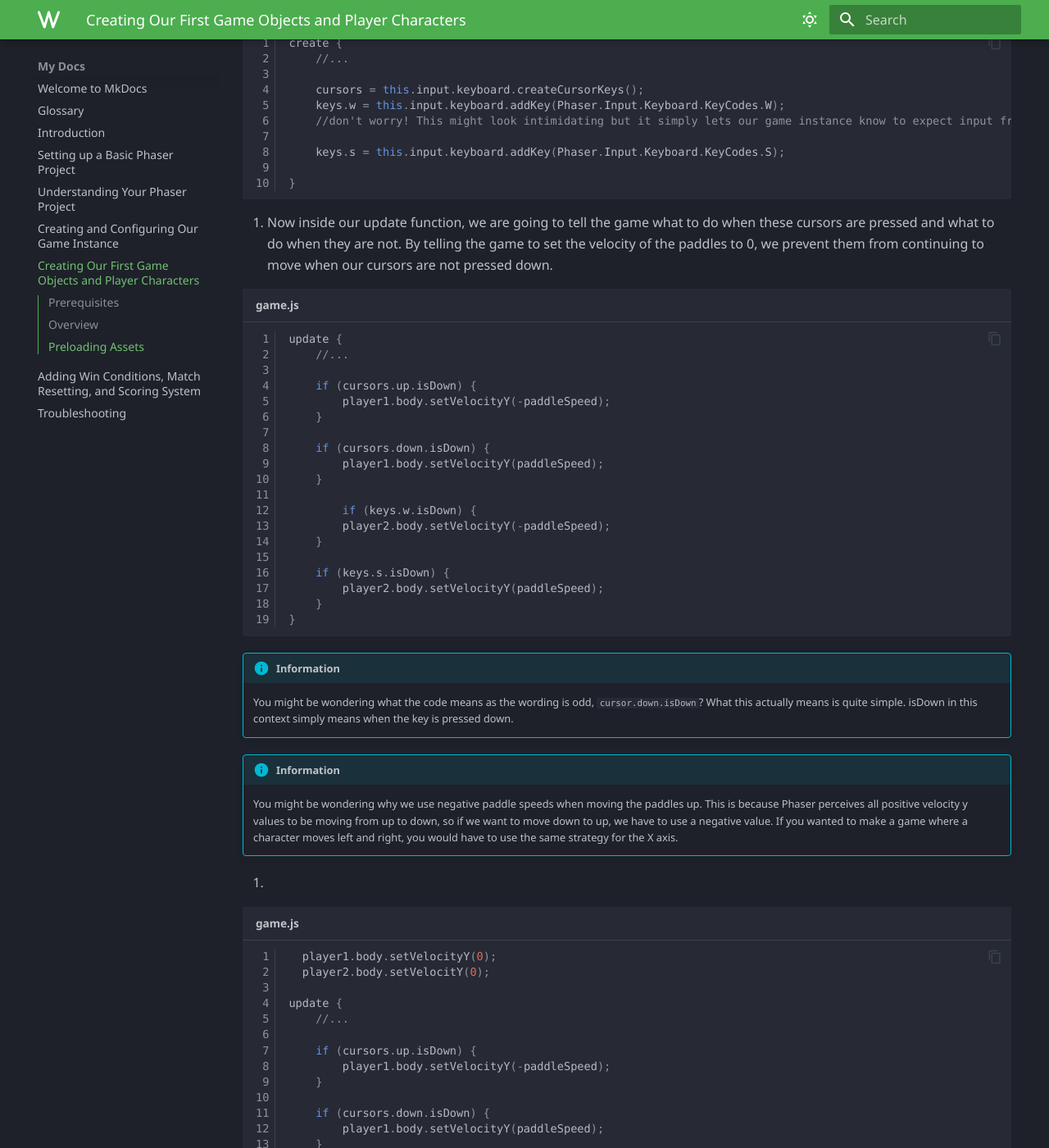
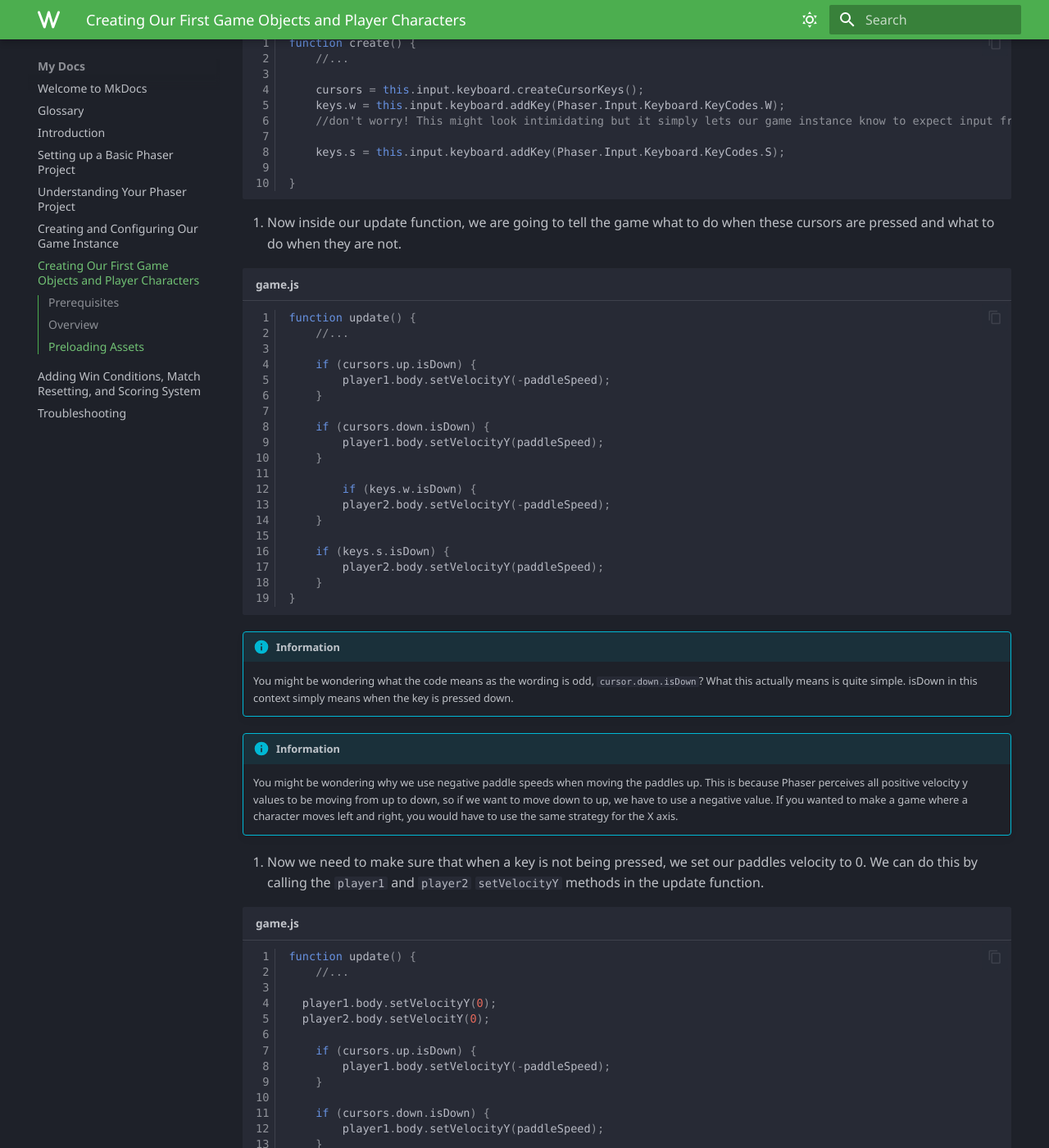
Before and after one commit to ndgeniebla/phaser-mkdocs, an MkDocs documentation site: the page built from docs/set-4.md, in a window 1280 px wide and 1400 px high, scrolled down 5500 px. Shown: the whole window at 82% size. Built offline with MkDocs 1.6.1 and Material for MkDocs 9.7.7, drawn with Linux system fonts in a browser that asks for light colours; some web fonts are replaced; some of the changed text lies outside the part shown.

Commit message:
add function keyword to create and update

````diff
--- a/docs/set-4.md
+++ b/docs/set-4.md
@@ -172,7 +172,7 @@ let isGameStarted;
 
 ```JS title="game.js" linenums="1"
 
-function update {
+function function update() {
     if (isGameStarted) {
         const initialVelocityX = 100;
         const initialVelocityY = 100;
@@ -190,7 +190,7 @@ function update {
 
 ``` JS title="game.js" linenums="1"
 
-create {
+function create() {
     //...
 
     this.physics.add.collider('ball', 'player1');
@@ -209,7 +209,7 @@ create {
 
 ``` JS title="game.js" linenums="1"
 
-create {
+function create() {
     //...
 
     this.physics.add.collider('ball', 'player1');
@@ -269,7 +269,7 @@ let paddleSpreed = 350;
 
 ``` JS title="game.js" linenums="1"
 
-create {
+function create() {
     //...
 
     cursors = this.input.keyboard.createCursorKeys();
@@ -285,12 +285,12 @@ create {
 
 
 
-15. Now inside our update function, we are going to tell the game what to do when these cursors are pressed and what to do when they are not. By telling the game to set the velocity of the paddles to 0, we prevent them from continuing to move when our cursors are not pressed down.
+15. Now inside our update function, we are going to tell the game what to do when these cursors are pressed and what to do when they are not.
 
 
 ``` JS title="game.js" linenums="1"
 
-update {
+function update() {
     //...
 
     if (cursors.up.isDown) {
@@ -323,16 +323,15 @@ update {
 
 
 
-16.
+16. Now we need to make sure that when a key is not being pressed, we set our paddles velocity to 0. We can do this by calling the `player1` and `player2` `setVelocityY` methods in the update function.
 
 ``` JS title="game.js" linenums="1"
 
+function update() {
+    //...
 
   player1.body.setVelocityY(0);
   player2.body.setVelocitY(0);
-
-update {
-    //...
 
     if (cursors.up.isDown) {
         player1.body.setVelocityY(-paddleSpeed);
@@ -359,7 +358,7 @@ update {
 
 ``` JS title="game.js" linenums="1"
 
-update {
+function update() {
     //...
 
     player1.body.setVelocityY(0);
````
